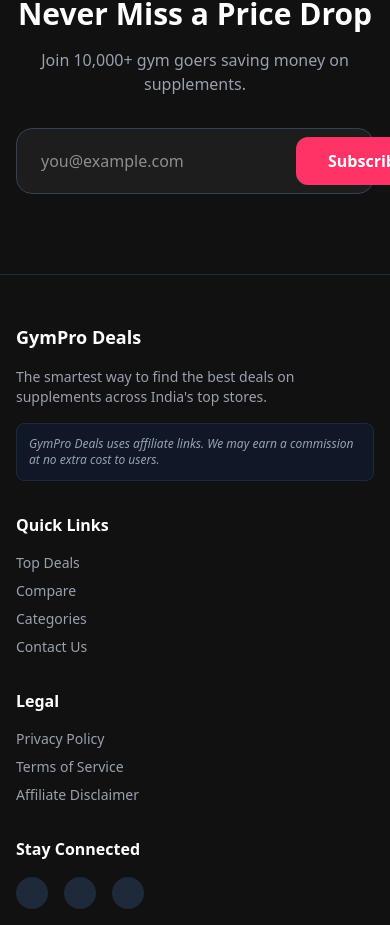
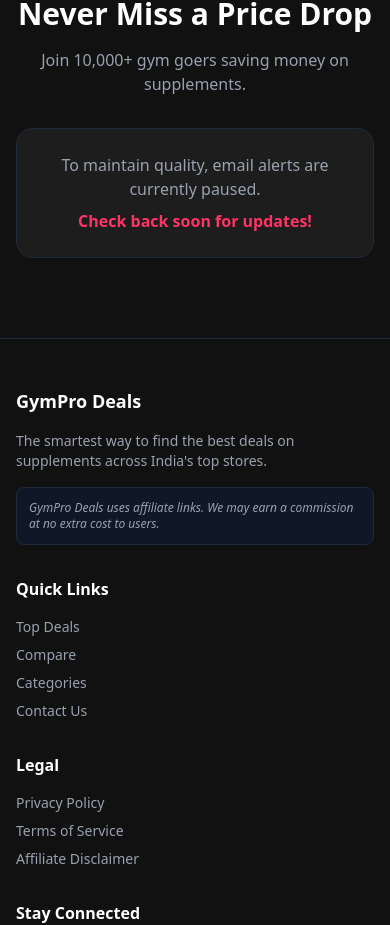
Before and after one commit to gymprodeals-coder/gym-pro-deals, a Next.js app in the folder frontend/: page / in a window 390 px wide. Shown: the part 6676-7601 px from the top of the page. Built offline with nearby package versions, Linux system fonts and the light colour scheme.

Commit message:
chore: Disable auth and subscription features for affiliate launch

```diff
--- a/frontend/components/Header.tsx
+++ b/frontend/components/Header.tsx
@@ -3,12 +3,10 @@
 import { Dumbbell, ShoppingCart, User } from "lucide-react";
 import Link from "next/link";
 import { useState, useEffect } from "react";
-import LoginModal from "./LoginModal";
 
 
 export default function Header() {
     const [isMenuOpen, setIsMenuOpen] = useState(false);
-    const [isLoginOpen, setIsLoginOpen] = useState(false);
     const [isClient, setIsClient] = useState(false);
 
     // Prevent hydration mismatch by ensuring content is only rendered when client-side logic is active if needed
@@ -63,14 +61,6 @@
                             </span>
                         </button>
 
-                        <button
-                            onClick={() => setIsLoginOpen(true)}
-                            className="hidden md:flex items-center gap-2 border border-gray-700 hover:border-[var(--primary)] hover:text-[var(--primary)] text-white px-5 py-2 rounded-full text-sm font-bold transition-all"
-                        >
-                            <User size={18} />
-                            Login
-                        </button>
-
                         {/* Mobile Menu Button */}
                         <button
                             className="lg:hidden text-gray-300"
@@ -95,18 +85,10 @@
                                     {item.name}
                                 </Link>
                             ))}
-                            <button
-                                onClick={() => { setIsLoginOpen(true); setIsMenuOpen(false); }}
-                                className="mt-4 flex items-center justify-center gap-2 bg-[var(--primary)] text-white px-6 py-3 rounded-xl font-bold"
-                            >
-                                Login
-                            </button>
                         </nav>
                     </div>
                 )}
             </header>
-
-            <LoginModal isOpen={isLoginOpen} onClose={() => setIsLoginOpen(false)} />
         </>
     );
 }
--- a/frontend/components/HomeContent.tsx
+++ b/frontend/components/HomeContent.tsx
@@ -173,6 +173,7 @@
             </div>
 
             {/* ---------------- NEWSLETTER ---------------- */}
+            {/* ---------------- NEWSLETTER ---------------- */}
             <section id="newsletter" className="bg-[#111] py-20 text-center relative overflow-hidden mt-20 border-t border-gray-800 scroll-mt-28">
                 <div className="relative z-10 container mx-auto px-4 max-w-2xl">
                     <h2 className="text-3xl font-bold text-white mb-4">Never Miss a Price Drop</h2>
@@ -180,92 +181,12 @@
                         Join 10,000+ gym goers saving money on supplements.
                     </p>
 
-                    <NewsletterForm />
+                    <div className="bg-white/5 p-6 rounded-2xl border border-gray-800">
+                        <p className="text-gray-400 font-medium">To maintain quality, email alerts are currently paused.</p>
+                        <p className="text-[var(--primary)] font-bold mt-2">Check back soon for updates!</p>
+                    </div>
                 </div>
             </section>
         </main>
     );
 }
-
-function NewsletterForm() {
-    const [email, setEmail] = useState("");
-    const [status, setStatus] = useState<"idle" | "loading" | "success" | "error">("idle");
-    const [message, setMessage] = useState("");
-
-    const handleSubscribe = async (e: React.FormEvent) => {
-        e.preventDefault();
-
-        // Basic Validation
-        if (!email || !/^\S+@\S+\.\S+$/.test(email)) {
-            setStatus("error");
-            setMessage("Please enter a valid email address.");
-            return;
-        }
-
-        setStatus("loading");
-        setMessage("");
-
-        try {
-            const { db } = await import("@/lib/firebase");
-            const { collection, addDoc, query, where, getDocs, serverTimestamp } = await import("firebase/firestore");
-
-            // Check for duplicates
-            const q = query(collection(db, "subscriptions"), where("email", "==", email));
-            const querySnapshot = await getDocs(q);
-
-            if (!querySnapshot.empty) {
-                setStatus("error");
-                setMessage("You are already subscribed!");
-                return;
-            }
-
-            // Add subscription
-            await addDoc(collection(db, "subscriptions"), {
-                email,
-                createdAt: serverTimestamp()
-            });
-
-            setStatus("success");
-            setMessage("Successfully subscribed! Welcome aboard.");
-            setEmail("");
-        } catch (error) {
-            console.error("Subscription error:", error);
-            setStatus("error");
-            setMessage("Something went wrong. Please try again.");
-        }
-    };
-
-    return (
-        <div className="flex flex-col gap-4">
-            <form onSubmit={handleSubscribe} className="flex gap-2 bg-white/5 p-2 rounded-2xl border border-gray-700 focus-within:border-[var(--primary)] transition-colors">
-                <input
-                    id="newsletter-email"
-                    name="email"
-                    autoComplete="email"
-                    type="email"
-                    placeholder="you@example.com"
-                    value={email}
-                    onChange={(e) => setEmail(e.target.value)}
-                    disabled={status === "loading" || status === "success"}
-                    className="flex-grow bg-transparent text-white px-4 py-3 focus:outline-none disabled:opacity-50"
-                />
-                <button
-                    type="submit"
-                    disabled={status === "loading" || status === "success"}
-                    className="bg-[var(--primary)] hover:bg-pink-600 text-white font-bold px-8 py-3 rounded-xl transition-transform active:scale-95 disabled:opacity-50 disabled:cursor-not-allowed min-w-[140px]"
-                >
-                    {status === "loading" ? "..." : status === "success" ? "Joined!" : "Subscribe"}
-                </button>
-            </form>
-            {message && (
-                <motion.p
-                    initial={{ opacity: 0, y: -10 }}
-                    animate={{ opacity: 1, y: 0 }}
-                    className={`text-sm ${status === "success" ? "text-green-400" : "text-red-400"}`}
-                >
-                    {message}
-                </motion.p>
-            )}
-        </div>
-    );
-}
```
